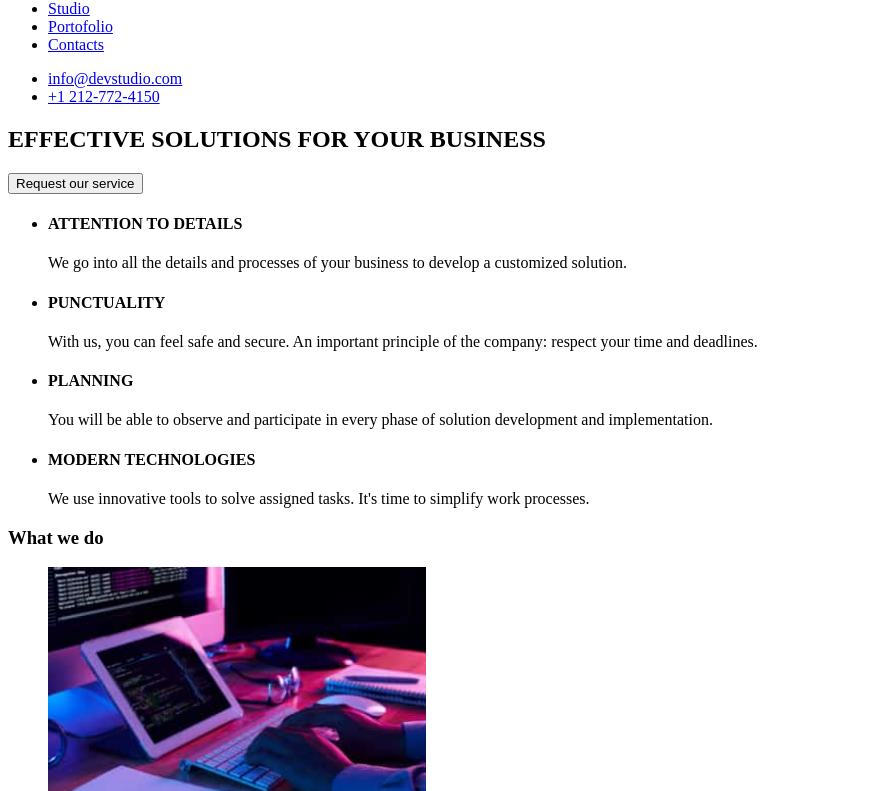
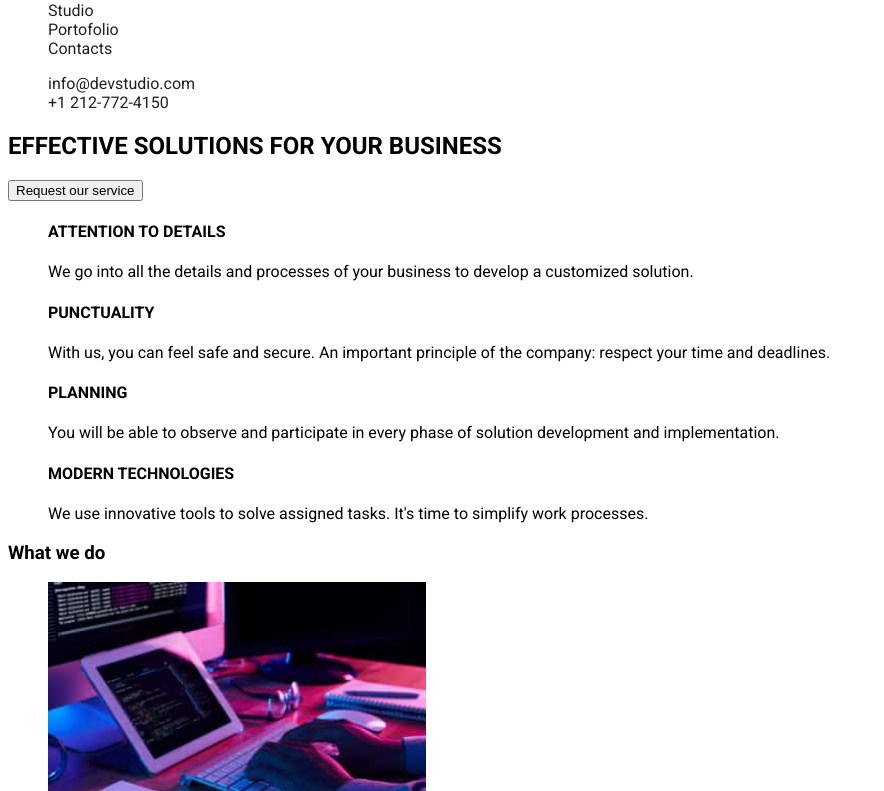
Before and after one commit to Fanttatraieste/goit-markup-hw-02, a plain HTML site: page index.html in a window 1280 px wide. Shown: the part 42-833 px from the top of the page, without its empty margins (0-884 px from the left). Drawn offline with Linux system fonts and the light colour scheme.

Commit message:
inceput css

```diff
--- /dev/null
+++ b/css/style.css
@@ -0,0 +1,23 @@
+:root {
+}
+body {
+  font-family: "Roboto";
+}
+
+.unstyled-list {
+  list-style-type: none;
+}
+
+.link {
+  text-decoration: none;
+}
+
+.page-header {
+  background-color: #ffffff;
+}
+.main-nav-link {
+  color: #212121;
+}
+.contact-nav-link {
+  color: #212121;
+}
--- a/index.html
+++ b/index.html
@@ -2,23 +2,40 @@
 <html lang="en">
   <head>
     <title>WebStudio</title>
+    <link rel="stylesheet" href="css/style.css" />
+    <link rel="preconnect" href="https://fonts.googleapis.com" />
+    <link rel="preconnect" href="https://fonts.gstatic.com" crossorigin />
+    <link
+      href="https://fonts.googleapis.com/css2?family=Raleway:wght@700&family=Roboto:wght@400;500;700&display=swap"
+      rel="stylesheet"
+    />
   </head>
   <body>
-    <header>
-      <a href="index.html">WebStudio</a>
+    <header class="page-header">
+      <a class="page-logo link" href="index.html">WebStudio</a>
       <nav>
-        <ul>
-          <li><a href="studio.html"> Studio </a></li>
-          <li><a href="portofolio.html"> Portofolio </a></li>
-          <li><a href="contacts.html"> Contacts </a></li>
+        <ul class="unstyled-list">
+          <li><a class="main-nav-link link" href="studio.html"> Studio </a></li>
+          <li>
+            <a class="main-nav-link link" href="portofolio.html">
+              Portofolio
+            </a>
+          </li>
+          <li>
+            <a class="main-nav-link link" href="contacts.html"> Contacts </a>
+          </li>
         </ul>
       </nav>
-      <ul>
+      <ul class="unstyled-list">
         <li>
-          <a href="mailto:info@devstudio.com">info@devstudio.com</a>
+          <a class="contact-nav-link link" href="mailto:info@devstudio.com"
+            >info@devstudio.com</a
+          >
         </li>
         <li>
-          <a href="tel:+12127724150">+1 212-772-4150</a>
+          <a class="contact-nav-link link" href="tel:+12127724150"
+            >+1 212-772-4150</a
+          >
         </li>
       </ul>
     </header>
@@ -28,7 +45,7 @@
         <button type="button">Request our service</button>
       </section>
       <section>
-        <ul>
+        <ul class="unstyled-list">
           <li>
             <h4>ATTENTION TO DETAILS</h4>
             <p>
@@ -61,7 +78,7 @@
       </section>
       <section>
         <h3>What we do</h3>
-        <ul>
+        <ul class="unstyled-list">
           <li>
             <img
               height="300"
@@ -87,7 +104,7 @@
       </section>
       <section>
         <h3>Our Team</h3>
-        <ul>
+        <ul class="unstyled-list">
           <li>
             <img
               height="200"
@@ -128,18 +145,23 @@
       </section>
     </main>
     <footer>
-      <p><a href="index.html"></a>WebStudio</p>
-      <ul>
+      <p>WebStudio</p>
+      <ul class="unstyled-list">
         <li>
-          <a href="https://goo.gl/maps/kZz2s6Fq5RV42a5dA" target="_blank"
+          <a
+            class="link"
+            href="https://goo.gl/maps/kZz2s6Fq5RV42a5dA"
+            target="_blank"
             >695 Park Ave, NY 10065, USA</a
           >
         </li>
         <li>
-          <a href="mailto:info@devstudio.com">info@devstudio.com</a>
+          <a class="link" href="mailto:info@devstudio.com"
+            >info@devstudio.com</a
+          >
         </li>
         <li>
-          <a href="tel:+12127724150">+1 212-772-4150</a>
+          <a class="link" href="tel:+12127724150">+1 212-772-4150</a>
         </li>
       </ul>
     </footer>
```
Also changed, not shown: portofolio.html (+32 -18 lines).
